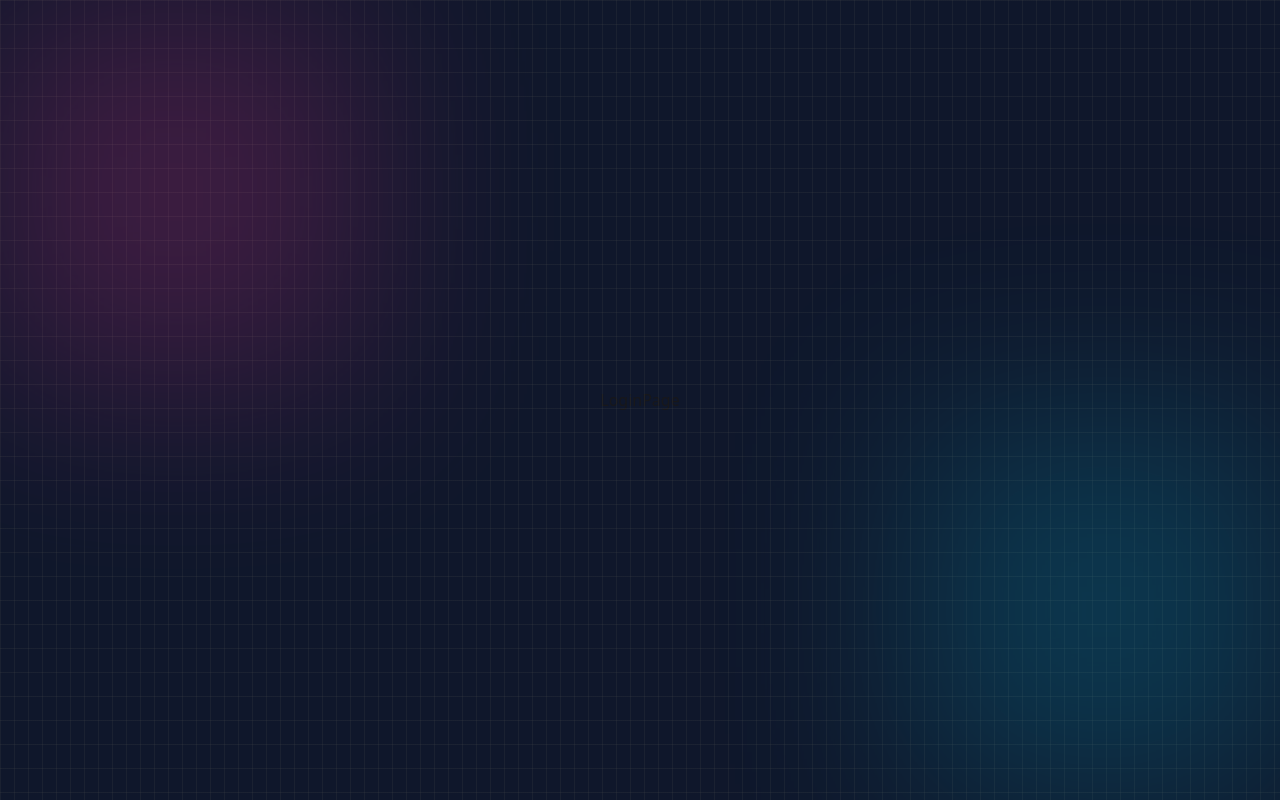
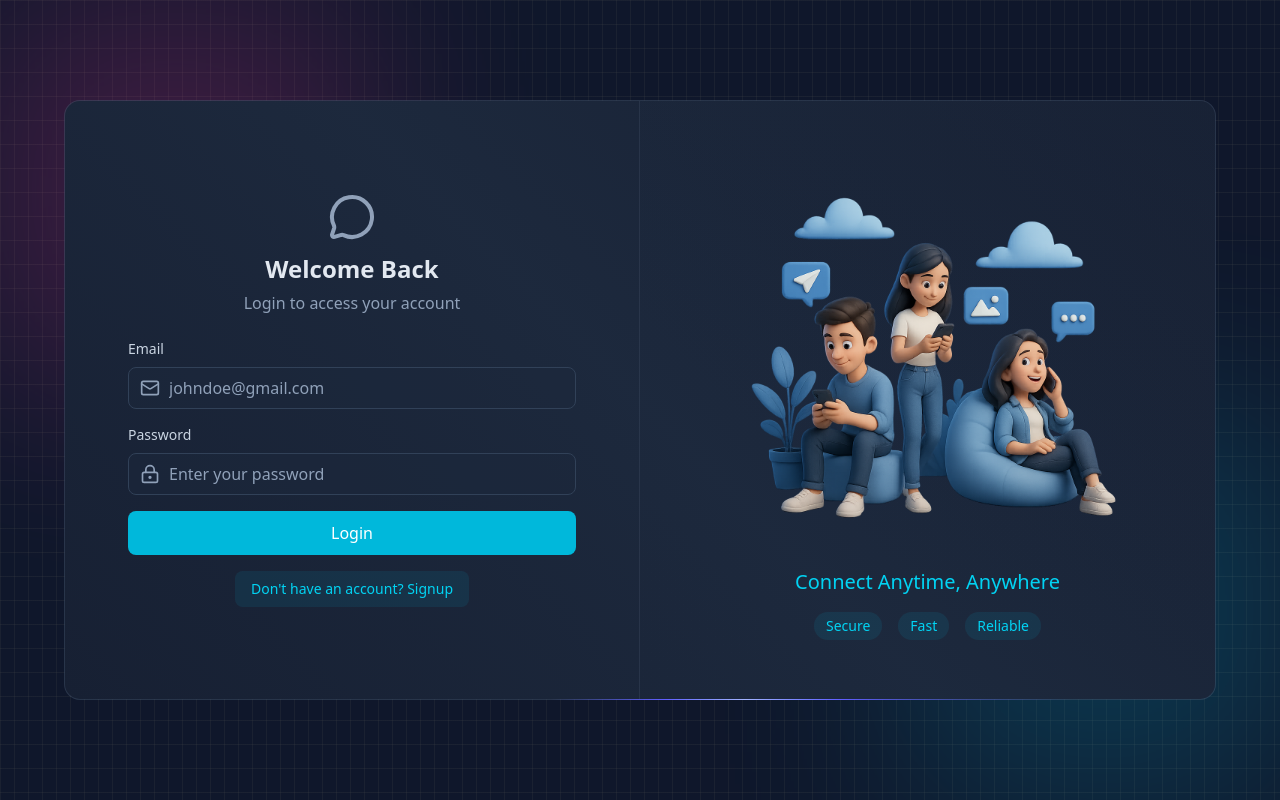
Before and after one commit to mohammadfallah7/chatify, a React app in the folder frontend/: page /login in a window 1280 px wide. Built offline with nearby package versions, Linux system fonts and the light colour scheme; no server answers; the HTML template or start-up script is replaced by a standard one.

Commit message:
feat: :sparkles: Implement login

```diff
--- a/frontend/src/components/auth/SignupForm.jsx
+++ b/frontend/src/components/auth/LoginForm.jsx
@@ -1,21 +1,19 @@
-import { useState } from "react";
-import { toast } from "react-hot-toast";
-import { Link } from "react-router";
-import { axiosInstance } from "../../lib";
-import { BorderAnimatedContainer } from "../ui";
 import {
   LucideLoader,
   LucideLockKeyhole,
   LucideMail,
   LucideMessageCircle,
-  LucideUser,
 } from "lucide-react";
+import { useState } from "react";
+import { toast } from "react-hot-toast";
+import { Link } from "react-router";
+import { axiosInstance } from "../../lib";
 import { useAuthStore } from "../../stores";
+import { BorderAnimatedContainer } from "../ui";
 
-export const SignupForm = () => {
+export const LoginForm = () => {
   const setUser = useAuthStore((s) => s.setUser);
   const [formData, setFormData] = useState({
-    fullName: "",
     email: "",
     password: "",
   });
@@ -26,8 +24,8 @@ export const SignupForm = () => {
 
     setLoading(true);
     try {
-      const res = await axiosInstance.post("/api/auth/signup", formData);
-      if (res.status === 201) {
+      const res = await axiosInstance.post("/api/auth/login", formData);
+      if (res.status === 200) {
         toast.success(res.data.message);
         setUser(res.data.response);
       }
@@ -46,32 +44,13 @@ export const SignupForm = () => {
             <div className="text-center mb-6">
               <LucideMessageCircle className="size-12 mx-auto text-slate-400 mb-3" />
               <h2 className="text-2xl font-bold text-slate-200 mb-1.5">
-                Create Account
+                Welcome Back
               </h2>
-              <p className="text-slate-400">Sign up for a new account</p>
+              <p className="text-slate-400">Login to access your account</p>
             </div>
           </div>
 
           <form onSubmit={handleSubmit} className="space-y-4 w-full max-w-md">
-            <div>
-              <label htmlFor="fullName" className="auth-input-label">
-                Full Name
-              </label>
-              <div className="relative">
-                <LucideUser className="auth-input-icon" />
-                <input
-                  type="text"
-                  id="fullName"
-                  className="auth-input"
-                  placeholder="John Doe"
-                  value={formData.fullName}
-                  onChange={(e) =>
-                    setFormData({ ...formData, fullName: e.target.value })
-                  }
-                />
-              </div>
-            </div>
-
             <div>
               <label htmlFor="email" className="auth-input-label">
                 Email
@@ -111,12 +90,12 @@ export const SignupForm = () => {
             </div>
             <button type="submit" className="auth-btn" disabled={loading}>
               {loading && <LucideLoader className="size-4 animate-spin" />}
-              Create Account
+              Login
             </button>
 
             <div className="text-center">
-              <Link to="/login" className="auth-link">
-                Already have an account? Login
+              <Link to="/signup" className="auth-link">
+                Don't have an account? Signup
               </Link>
             </div>
           </form>
@@ -124,15 +103,15 @@ export const SignupForm = () => {
 
         <div className="md:w-1/2 hidden md:flex p-8 items-center justify-center bg-linear-to-b from-slate-800/20 to-transparent">
           <div>
-            <img src="/signup.png" alt="Signup image" className="w-sm" />
+            <img src="/login.png" alt="Signup image" className="w-sm" />
             <div className="mt-6 text-center">
               <h3 className="text-xl font-medium text-cyan-400">
-                Start Your Journey Today
+                Connect Anytime, Anywhere
               </h3>
               <div className="mt-4 flex justify-center gap-4">
-                <span className="auth-badge">Free</span>
-                <span className="auth-badge">Easy Setup</span>
-                <span className="auth-badge">Private</span>
+                <span className="auth-badge">Secure</span>
+                <span className="auth-badge">Fast</span>
+                <span className="auth-badge">Reliable</span>
               </div>
             </div>
           </div>
--- a/frontend/src/components/auth/index.js
+++ b/frontend/src/components/auth/index.js
@@ -1 +1,2 @@
 export { SignupForm } from "./SignupForm";
+export { LoginForm } from "./LoginForm";
--- a/frontend/src/index.css
+++ b/frontend/src/index.css
@@ -25,7 +25,7 @@
   }
 
   .auth-btn {
-    @apply cursor-pointer w-full bg-cyan-500 text-white rounded-lg py-2.5 font-medium hover:bg-cyan-600 focus:ring-2 focus:ring-cyan-500;
+    @apply flex justify-center items-center gap-2 disabled:opacity-50 disabled:pointer-events-none cursor-pointer w-full bg-cyan-500 text-white rounded-lg py-2.5 font-medium hover:bg-cyan-600 focus:ring-2 focus:ring-cyan-500;
   }
 
   .auth-link {
--- a/frontend/src/pages/Login.jsx
+++ b/frontend/src/pages/Login.jsx
@@ -1,4 +1,5 @@
 import { Navigate } from "react-router";
+import { LoginForm } from "../components";
 import { useAuthStore } from "../stores";
 
 export const LoginPage = () => {
@@ -6,5 +7,5 @@ export const LoginPage = () => {
 
   if (user) return <Navigate to="/" replace />;
 
-  return <div>LoginPage</div>;
+  return <LoginForm />;
 };
```
